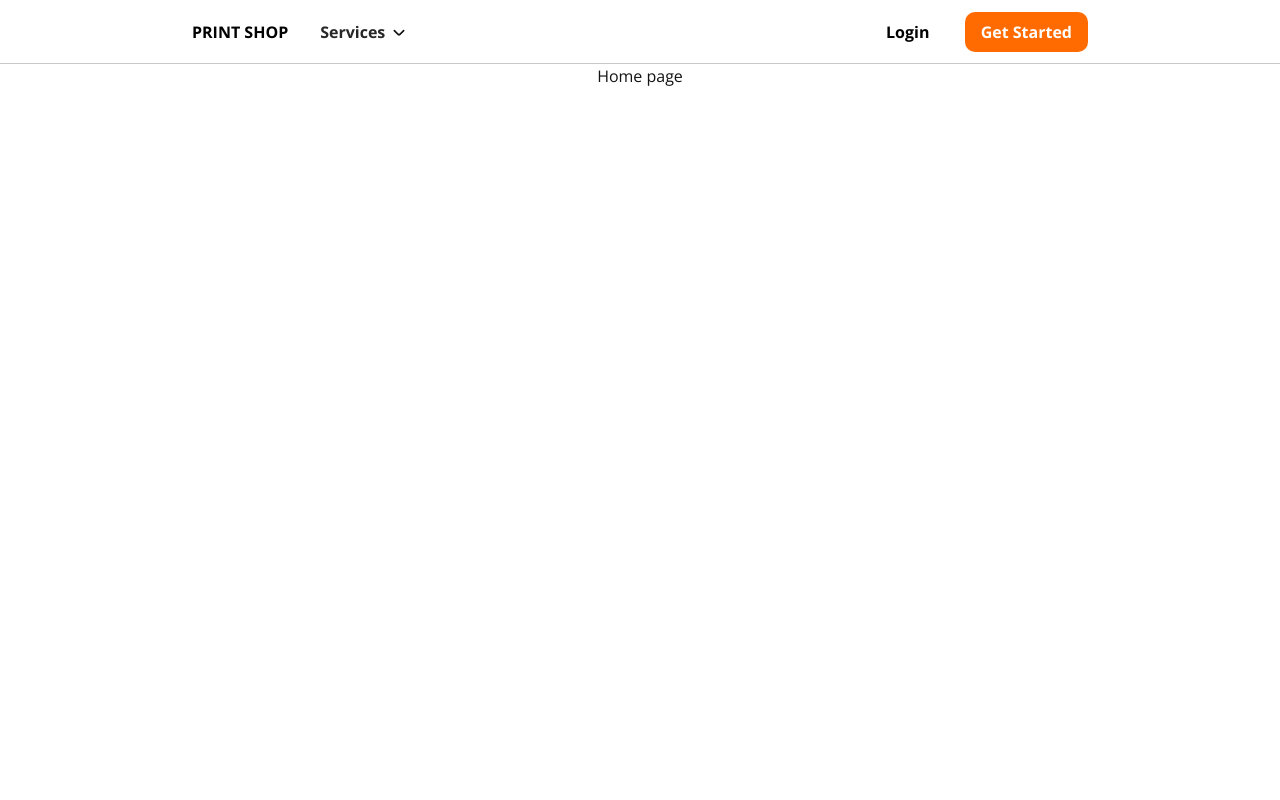
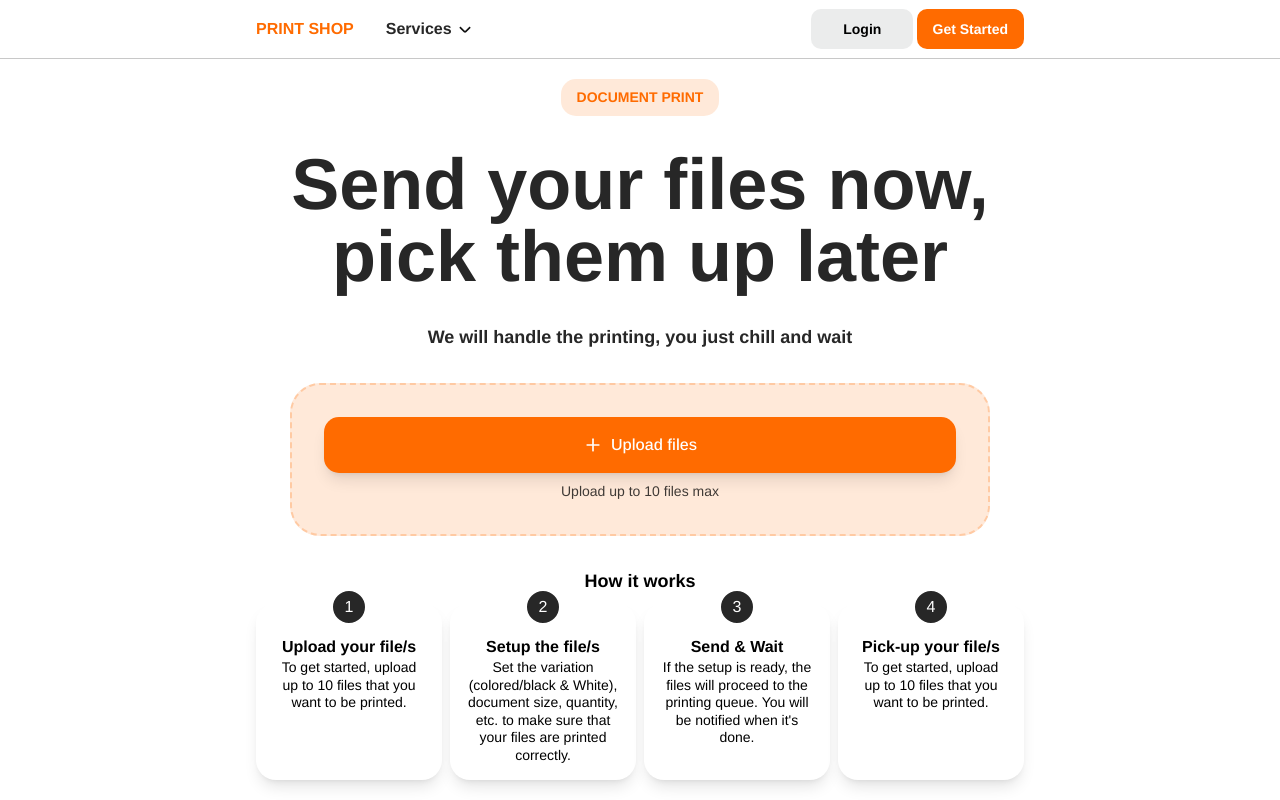
Before and after one commit to GeloyC/printshop, a React (Vite) app in the folder client/: page / in a window 1280 px wide. Built offline with nearby package versions, Linux system fonts and the light colour scheme; the HTML template or start-up script is replaced by a standard one.

Commit message:
add: created a layout for client view and designed the homepage

```diff
--- a/client/index.html
+++ b/client/index.html
@@ -6,7 +6,7 @@
     <link href="src/index.css" rel="stylesheet">
     <link rel="preconnect" href="https://fonts.googleapis.com">
     <link rel="preconnect" href="https://fonts.gstatic.com" crossorigin>
-    <link href="https://fonts.googleapis.com/css2?family=Open+Sans:ital,wght@0,300..800;1,300..800&display=swap" rel="stylesheet">
+    <link href="https://fonts.googleapis.com/css2?family=Arimo:ital,wght@0,400..700;1,400..700&display=swap" rel="stylesheet">
     <meta name="viewport" content="width=device-width, initial-scale=1.0" />
     <title>printshop</title>
   </head>
--- a/client/src/components/navbar.tsx
+++ b/client/src/components/navbar.tsx
@@ -5,9 +5,9 @@ import Arrow from '/src/assets/icon/arrow-no-tail.svg?react'
 function NavBar () {
 
     return (
-        <section className="flex w-full items-center justify-between h-[4rem] px-[12rem] border-b border-b-[#272727]/25">
+        <section className="flex w-full items-center justify-between h-[4rem] px-[16rem] border-b border-b-[#272727]/25">
             <div className="flex items-center h-full gap-[1rem]">
-                <Link to="/" className="font-bold">PRINT SHOP</Link>
+                <Link to="/" className="text-[#ff6b00] font-bold">PRINT SHOP</Link>
 
                 <div className="group relative flex h-full">
                     <div className="flex h-full items-center cursor-pointer">
@@ -17,18 +17,18 @@ function NavBar () {
                         </div>
                     </div>
 
-                    <div className="absolute top-[4rem] left-1/2 -translate-x-1/2 p-[0.5rem] hidden group-hover:flex flex flex-col items-start shadow-lg bg-[#FFF] rounded-[5px] ">
+                    <div className="absolute top-[3.5rem] left-1/2 -translate-x-1/2 p-[0.5rem] hidden group-hover:flex flex flex-col items-start shadow-lg bg-[#FFF] rounded-[5px] border border-[#272727]/10">
                         <Link to="/" className="whitespace-nowrap py-[0.5rem] px-[1rem] hover:bg-[#B1B2B5]/25 active:bg-[#B1B2B5]/35 rounded-[5px]">Document Print</Link>
                     </div>
                 </div>
             </div>
 
             <div className="flex items-center h-full gap-[0.2rem]">
-                <button className="hover:bg-[#B1B2B5]/50 active:bg-[#B1B2B5]/35 px-[1rem] py-[0.5rem] rounded-[10px] cursor-pointer transition-all duration-100">
-                    <span className="px-[1rem] font-bold">Login</span>
+                <button className="bg-[#B1B2B5]/25 hover:bg-[#B1B2B5]/50 active:bg-[#B1B2B5]/35 px-[1rem] py-[0.5rem] rounded-[10px] cursor-pointer transition-all duration-100">
+                    <span className="px-[1rem] font-bold text-[14px]">Login</span>
                 </button>
                 <button className="bg-[#ff6b00] hover:bg-[#e76100] active:bg-[#ff6b00] px-[1rem] py-[0.5rem] rounded-[10px] cursor-pointer transition-all duration-100">
-                    <span className="text-[#FFF] font-bold">Get Started</span>
+                    <span className="text-[#FFF] font-bold text-[14px]">Get Started</span>
                 </button>
             </div>
         </section>
--- a/client/src/index.css
+++ b/client/src/index.css
@@ -2,5 +2,5 @@
 
 
 body {
-    font-family: "Open Sans", sans-serif;
+    font-family: "Arimo", sans-serif;
 }
--- a/client/src/layouts/client.layout.tsx
+++ b/client/src/layouts/client.layout.tsx
@@ -4,7 +4,7 @@ import NavBar from "../components/navbar"
 function ClientLayout () {
 
     return (
-        <div className="relative flex flex-col w-full items-center">
+        <div className="relative flex flex-col w-full h-screen items-center">
             <NavBar />
             <Outlet />
         </div>
--- a/client/src/pages/Home.tsx
+++ b/client/src/pages/Home.tsx
@@ -1,8 +1,58 @@
+import Add from '/src/assets/icon/add.svg?react'
+
 function Home () {
 
     return (
-        <div className="flex flex-col w-full items-center px-[12rem]">
-            <span className="text-[#141414]">Home page</span>
+        <div className="flex flex-col w-full h-full items-center justify-center gap-[2rem] px-[16rem]">
+
+            <div className='flex flex-col items-center w-full gap-[2rem]'>
+                <span className='text-[14px] text-[#ff6b00] font-bold bg-[#ff6b00]/15 rounded-[15px] px-[1rem] py-[0.5rem]'>DOCUMENT PRINT</span>
+                <h1 className='text-7xl text-[#272727] text-center font-[900] leading-none'>Send your files now,<br/> pick them up later</h1>
+                <span className='text-[18px] text-[#272727] font-bold'>We will handle the printing, you just chill and wait</span>
+            </div>
+
+            <div className="flex flex-col items-center justify-center w-[700px] p-[2rem] bg-[#ff6b00]/15 gap-[2rem] rounded-[30px] border-2 border-dashed border-[#ff6b00]/25">
+                <input type="file" name="document_upload" id="document_upload" hidden/>
+
+                <div className='flex flex-col items-center w-full gap-[0.5rem]'>
+                    <label htmlFor="document_upload" className="flex items-center justify-center w-full gap-[0.5rem] group bg-[#FFF] px-[2rem] py-[1rem] cursor-pointer rounded-[15px] shadow-lg active:shadow-sm bg-[#ff6b00] hover:bg-[#ff6b00]/75 active:bg-[#ff6b00]/25 transition-all duration-100">
+                        <Add className='size-5' color='#FFF'/>
+                        <span className='font-[500] text-[#FFF]'>Upload files</span>
+                    </label>
+                    <span className='text-[14px] opacity-75'>Upload up to 10 files max</span>
+                </div>
+
+            </div>
+
+            <div className='flex flex-col items-center w-full gap-[0.5rem]'>
+                <span className='text-[18px] font-bold'>How it works</span>
+
+                <div className='grid grid-cols-4 w-full gap-[0.5rem]'>
+                    <div className='relative flex flex-col items-center w-full bg-[#fff] rounded-[20px] p-[1rem] pt-[2rem] shadow-lg'>
+                        <span className='absolute -top-4 px-[0.75rem] py-[0.5rem] rounded-full bg-[#272727] text-[#FFF] border-4 border-[#FFF] leading-none'>1</span>
+                        <span className='text-[18x] font-bold'>Upload your file/s</span>
+                        <span className='text-center text-[14px] leading-tight'>To get started, upload up to 10 files that you want to be printed.</span>
+                    </div>
+
+                    <div className='relative flex flex-col items-center w-full bg-[#fff] rounded-[20px] p-[1rem] pt-[2rem] shadow-lg'>
+                        <span className='absolute -top-4 px-[0.75rem] py-[0.5rem] rounded-full bg-[#272727] text-[#FFF] border-4 border-[#FFF] leading-none'>2</span>
+                        <span className='text-[18x] font-bold'>Setup the file/s</span>
+                        <span className='text-center text-[14px] leading-tight'>Set the variation (colored/black & White), document size, quantity, etc. to make sure that your files are printed correctly.</span>
+                    </div>
+
+                    <div className='relative flex flex-col items-center w-full bg-[#fff] rounded-[20px] p-[1rem] pt-[2rem] shadow-lg'>
+                        <span className='absolute -top-4 px-[0.75rem] py-[0.5rem] rounded-full bg-[#272727] text-[#FFF] border-4 border-[#FFF] leading-none'>3</span>
+                        <span className='text-[18x] font-bold'>Send & Wait</span>
+                        <span className='text-center text-[14px] leading-tight'>If the setup is ready, the files will proceed to the printing queue. You will be notified when it's done.</span>
+                    </div>
+
+                    <div className='relative flex flex-col items-center w-full bg-[#fff] rounded-[20px] p-[1rem] pt-[2rem] shadow-lg'>
+                        <span className='absolute -top-4 px-[0.75rem] py-[0.5rem] rounded-full bg-[#272727] text-[#FFF] border-4 border-[#FFF] leading-none'>4</span>
+                        <span className='text-[18x] font-bold'>Pick-up your file/s</span>
+                        <span className='text-center text-[14px] leading-tight'>To get started, upload up to 10 files that you want to be printed.</span>
+                    </div>
+                </div>
+            </div>
         </div>
     )
 }
```
Also changed, not shown: client/palette.txt, client/src/assets/icon/add.svg (added), client/src/assets/icon/document.svg (added).
